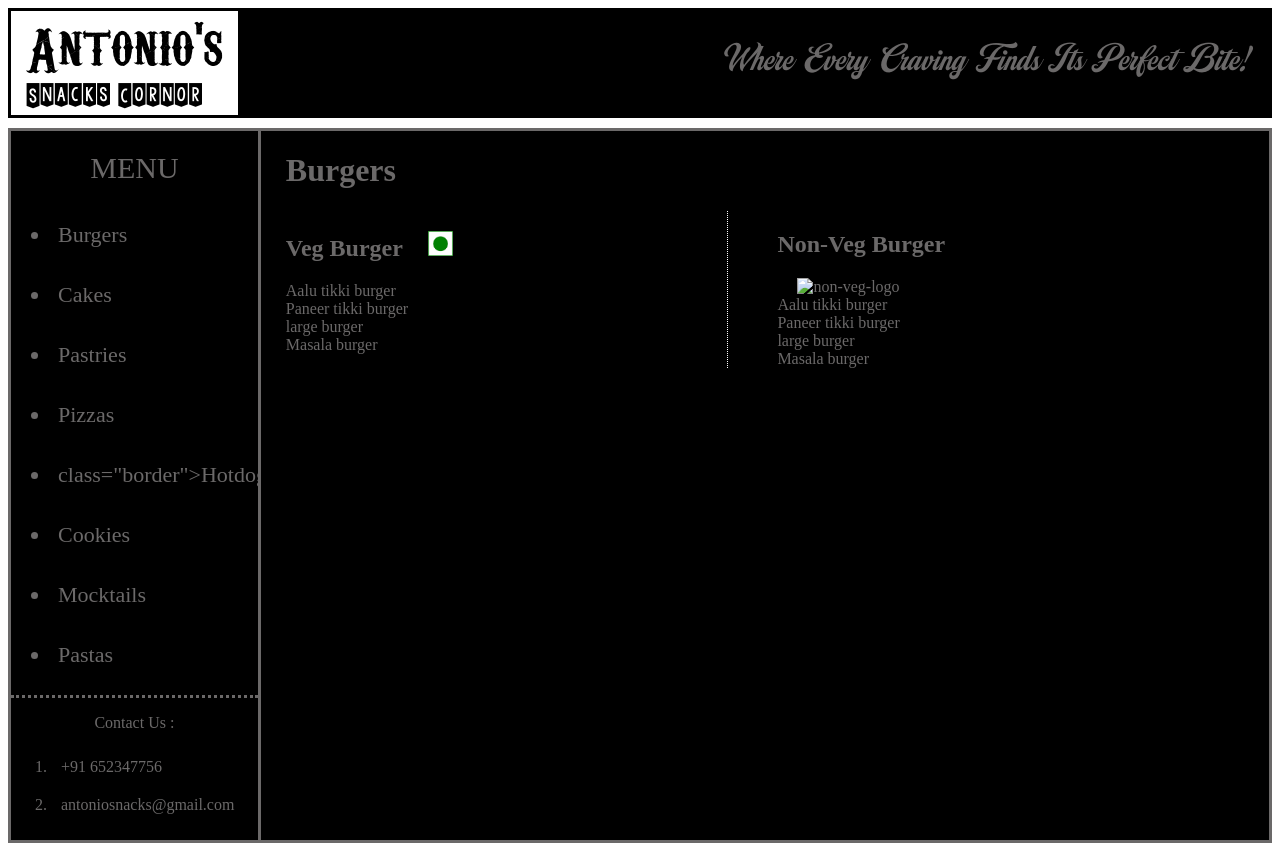
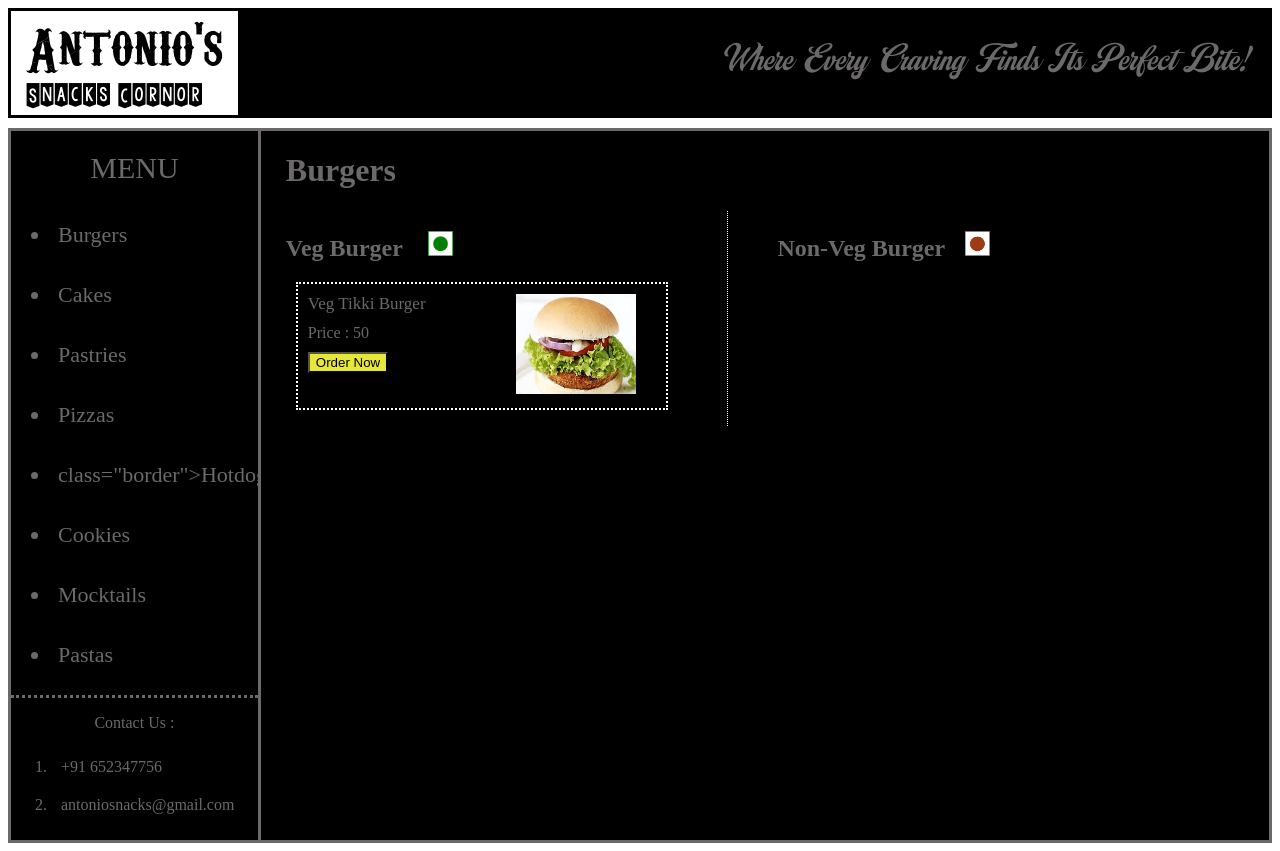
Before and after one commit to Ishan0704/CODEWAY-Task-1, a plain HTML site: page Level-1 Task-3/landing.html in a window 1280 px wide. Drawn offline with Linux system fonts and the light colour scheme.

Commit message:
Burger added

```diff
--- a/Level-1 Task-3/landing.html
+++ b/Level-1 Task-3/landing.html
@@ -40,17 +40,22 @@
             <div class="common">
               <div class="veg">
                 <div> <h2>Veg Burger <img class="size"src="img/veg-symbol.png" alt="veg-logo"></h2> </div>
-                <div>Aalu tikki burger</div>
-                <div>Paneer tikki burger</div>
-                <div>large burger</div>
-                <div>Masala burger</div>
+                <ul class="item">
+                  <li class="same">
+                    <div class="block1">
+                      <p class="name">Veg Tikki Burger</p>
+                      <p>Price : 50 </p>
+                      <button> Order Now</button>
+                    </div>
+                    <div class="block2">
+                      <img class="size2"src="img/Burger/Veg-Tikki-Burger.jpeg" alt="">
+                    </div>
+                  </li>
+                </ul>
               </div>
               <div class="non-veg">
-                <div> <h2>Non-Veg Burger</h2><img class="size"src="img/non-veg-symbol" alt="non-veg-logo"> </div>
-                <div>Aalu tikki burger</div>
-                <div>Paneer tikki burger</div>
-                <div>large burger</div>
-                <div>Masala burger</div>
+                <div> <h2>Non-Veg Burger<img class="size"src="img/non-veg-symbol.png" alt="non-veg-logo"></h2> </div>
+
               </div>
             </div>
 
--- a/Level-1 Task-3/style.css
+++ b/Level-1 Task-3/style.css
@@ -143,3 +143,31 @@ img{
     margin-left: 20px;
     justify-content: center;
 }
+.size2{
+    height: 100px;
+    width: 120px;
+}
+.item{
+    display: flex;
+    padding-left: 10px;
+}
+.block1 p{
+    margin:10px;
+}
+.block1 .name{
+    font-size:17px;
+}
+.block2{
+    margin-left:60px;
+    margin-right: 30px;
+    margin-top: 10px;
+    margin-bottom: 10px;
+}
+button{
+    margin-left: 10px;
+    background-color: rgb(231, 231, 55);
+}
+.same{
+    display:flex;
+    border: white dotted 2px;;
+}
```
Also changed, not shown: Level-1 Task-3/img/Burger/Veg-Tikki-Burger.jpeg (added).
